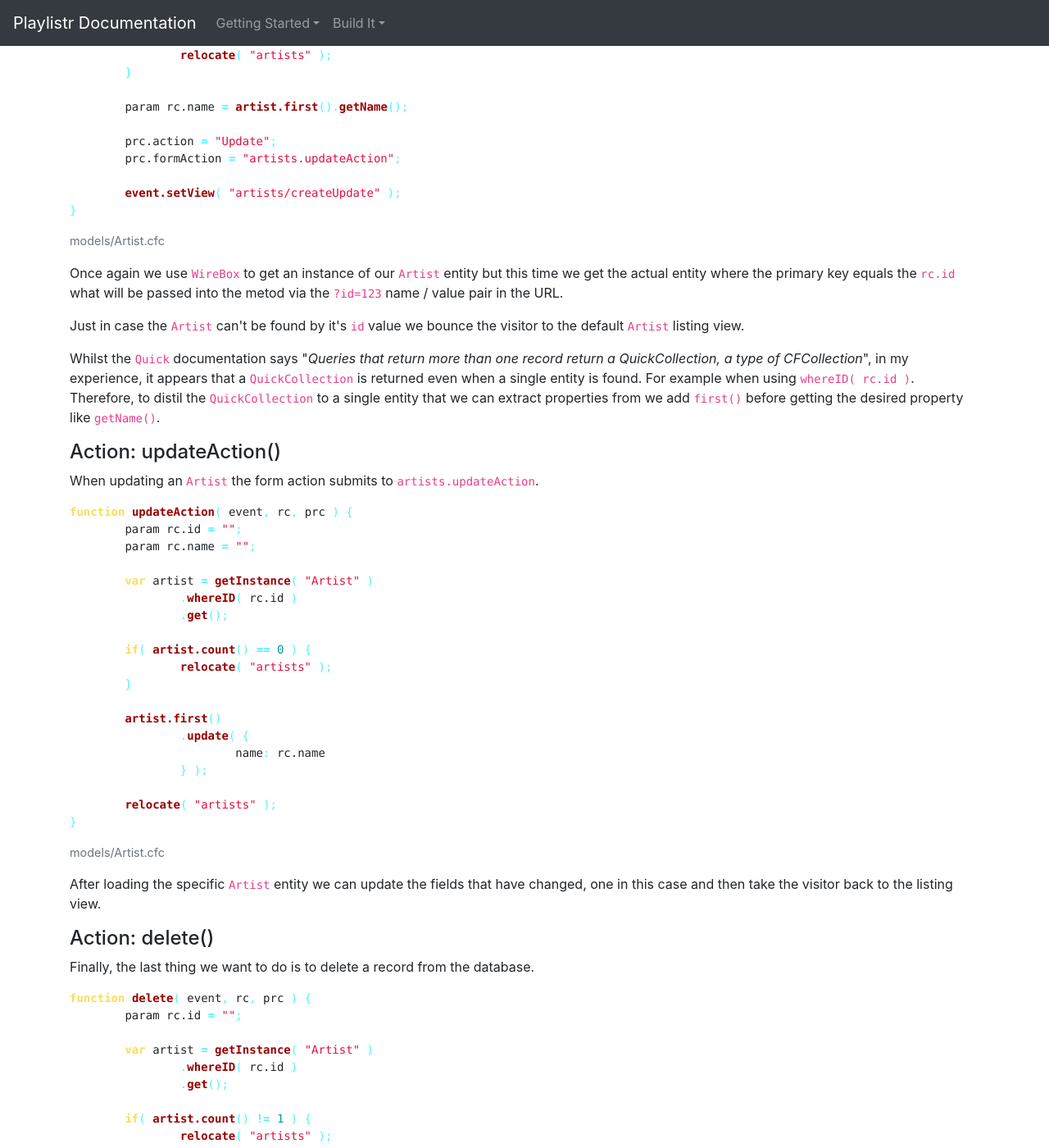
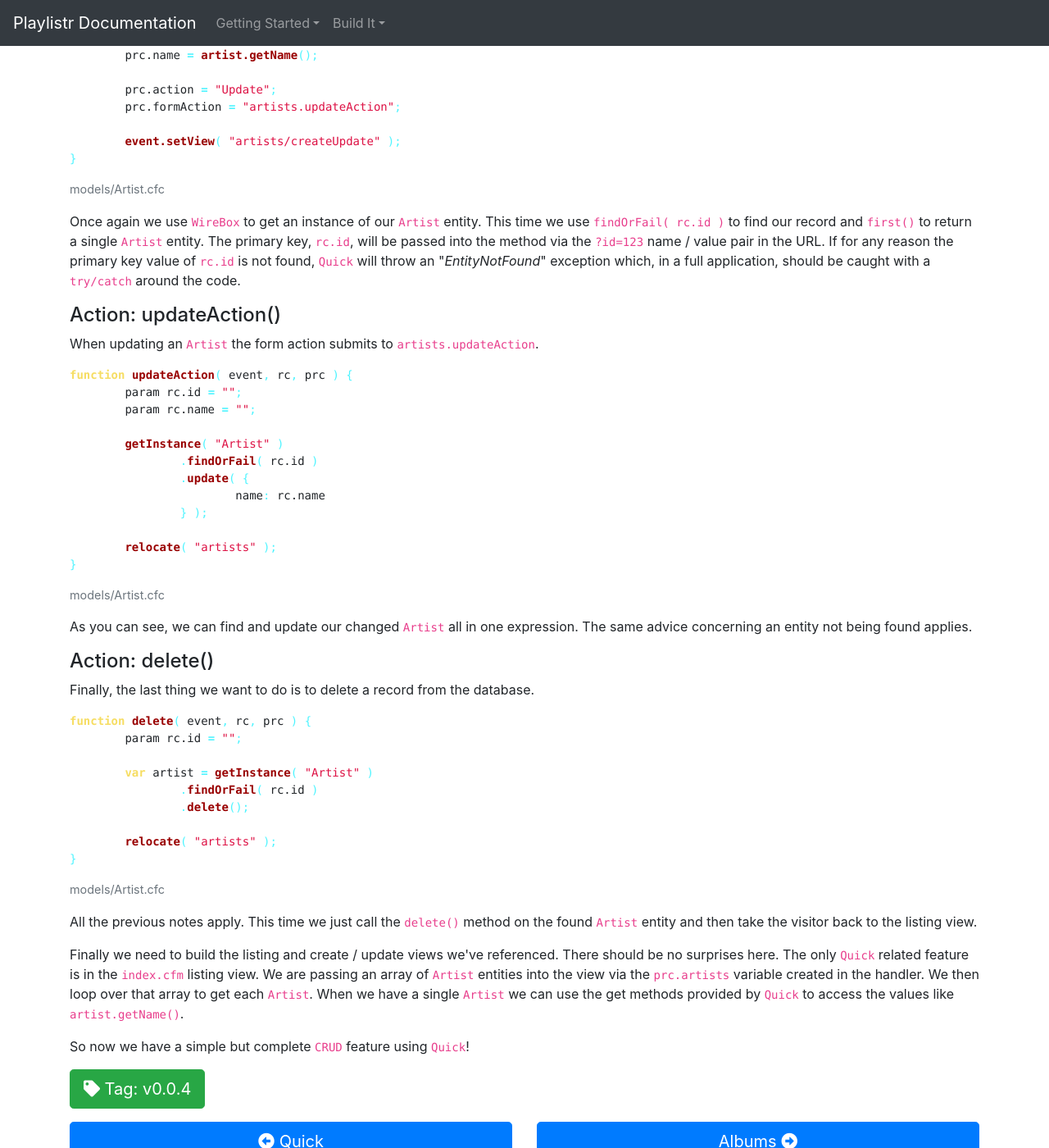
Before and after one commit to richardherbert/playlistr, a Jekyll site: the page built from build-it/artists.html, in a window 1280 px wide and 1400 px high, scrolled down 2469 px. Shown: the whole window at 82% size. Built offline with Jekyll 4.4.1, drawn with Linux system fonts in a browser that asks for light colours; nearby versions of some CDN libraries; some of the changed text lies outside the part shown.

Commit message:
Copy updated to reflect changes in the design.

```diff
--- a/build-it/artists.html
+++ b/build-it/artists.html
@@ -85,7 +85,8 @@ function index( event, rc, prc ) {
 {%- highlight cfscript %}
 function create( event, rc, prc ) {
 	param rc.id = "";
-	param rc.name = "";
+
+	prc.name = "";
 
 	prc.action = "Create";
 	prc.formAction = "artists.createAction";
@@ -130,14 +131,10 @@ function update( event, rc, prc ) {
 	param rc.id = "";
 
 	var artist = getInstance( "Artist" )
-		.whereID( rc.id )
-		.get();
+		.findOrFail( rc.id )
+		.first();
 
-	if( artist.count() != 1 ) {
-		relocate( "artists" );
-	}
-
-	param rc.name = artist.first().getName();
+	prc.name = artist.getName();
 
 	prc.action = "Update";
 	prc.formAction = "artists.updateAction";
@@ -148,11 +145,7 @@ function update( event, rc, prc ) {
 			<figcaption class="figure-caption">models/Artist.cfc</figcaption>
 		</figure>
 
-		<p>Once again we use <code>WireBox</code> to get an instance of our <code>Artist</code> entity but this time we get the actual entity where the primary key equals the <code>rc.id</code> what will be passed into the metod via the <code>?id=123</code> name / value pair in the URL.</p>
-
-		<p>Just in case the <code>Artist</code> can't be found by it's <code>id</code> value we bounce the visitor to the default <code>Artist</code> listing view.</p>
-
-		<p>Whilst the <code>Quick</code> documentation says "<em>Queries that return more than one record return a QuickCollection, a type of CFCollection</em>", in my experience, it appears that a <code>QuickCollection</code> is returned even when a single entity is found. For example when using <code>whereID( rc.id )</code>. Therefore, to distil the <code>QuickCollection</code> to a single entity that we can extract properties from we add <code>first()</code> before getting the desired property like <code>getName()</code>.</p>
+		<p>Once again we use <code>WireBox</code> to get an instance of our <code>Artist</code> entity. This time we use <code>findOrFail( rc.id )</code> to find our record and <code>first()</code> to return a single <code>Artist</code> entity. The primary key, <code>rc.id</code>, will be passed into the method via the <code>?id=123</code> name / value pair in the URL. If for any reason the primary key value of <code>rc.id</code> is not found, <code>Quick</code> will throw an "<em>EntityNotFound</em>" exception which, in a full application, should be caught with a <code>try/catch</code> around the code.</p>
 
 		<h4>Action: updateAction()</h4>
 
@@ -164,15 +157,8 @@ function updateAction( event, rc, prc ) {
 	param rc.id = "";
 	param rc.name = "";
 
-	var artist = getInstance( "Artist" )
-		.whereID( rc.id )
-		.get();
-
-	if( artist.count() == 0 ) {
-		relocate( "artists" );
-	}
-
-	artist.first()
+	getInstance( "Artist" )
+		.findOrFail( rc.id )
 		.update( {
 			name: rc.name
 		} );
@@ -183,7 +169,7 @@ function updateAction( event, rc, prc ) {
 			<figcaption class="figure-caption">models/Artist.cfc</figcaption>
 		</figure>
 
-		<p>After loading the specific <code>Artist</code> entity we can update the fields that have changed, one in this case and then take the visitor back to the listing view.</p>
+		<p>As you can see, we can find and update our changed <code>Artist</code> all in one expression. The same advice concerning an entity not being found applies.</p>
 
 		<h4>Action: delete()</h4>
 
@@ -195,14 +181,7 @@ function delete( event, rc, prc ) {
 	param rc.id = "";
 
 	var artist = getInstance( "Artist" )
-		.whereID( rc.id )
-		.get();
-
-	if( artist.count() != 1 ) {
-		relocate( "artists" );
-	}
-
-	artist.first()
+		.findOrFail( rc.id )
 		.delete();
 
 	relocate( "artists" );
@@ -211,9 +190,9 @@ function delete( event, rc, prc ) {
 			<figcaption class="figure-caption">models/Artist.cfc</figcaption>
 		</figure>
 
-		<p>All the previous notes apply. This time we just call the <code>delete()</code> method on the retrieved <code>Artist</code> entity and then take the visitor back to the listing view.</p>
+		<p>All the previous notes apply. This time we just call the <code>delete()</code> method on the found <code>Artist</code> entity and then take the visitor back to the listing view.</p>
 
-		<p>Finally we need to build the listing and create / update views we've referenced. There should be no surprises here. The only <code>Quick</code> related feature is in the <code>index.cfm</code> listing view. We are passing an array of <code>Artist</code> entities into the view via the <code>prc.artists</code> variable. We then loop over that array to get each <code>Artist</code>. When we have a single <code>Artist</code> we can use the get methods provided by <code>Quick</code> to access the values like <code>artist.getName()</code>.</p>
+		<p>Finally we need to build the listing and create / update views we've referenced. There should be no surprises here. The only <code>Quick</code> related feature is in the <code>index.cfm</code> listing view. We are passing an array of <code>Artist</code> entities into the view via the <code>prc.artists</code> variable created in the handler. We then loop over that array to get each <code>Artist</code>. When we have a single <code>Artist</code> we can use the get methods provided by <code>Quick</code> to access the values like <code>artist.getName()</code>.</p>
 
 		<p>So now we have a simple but complete <code>CRUD</code> feature using <code>Quick</code>!</p>
 
```
Also changed, not shown: other parts of build-it/artists.html (+2 -2 lines).
